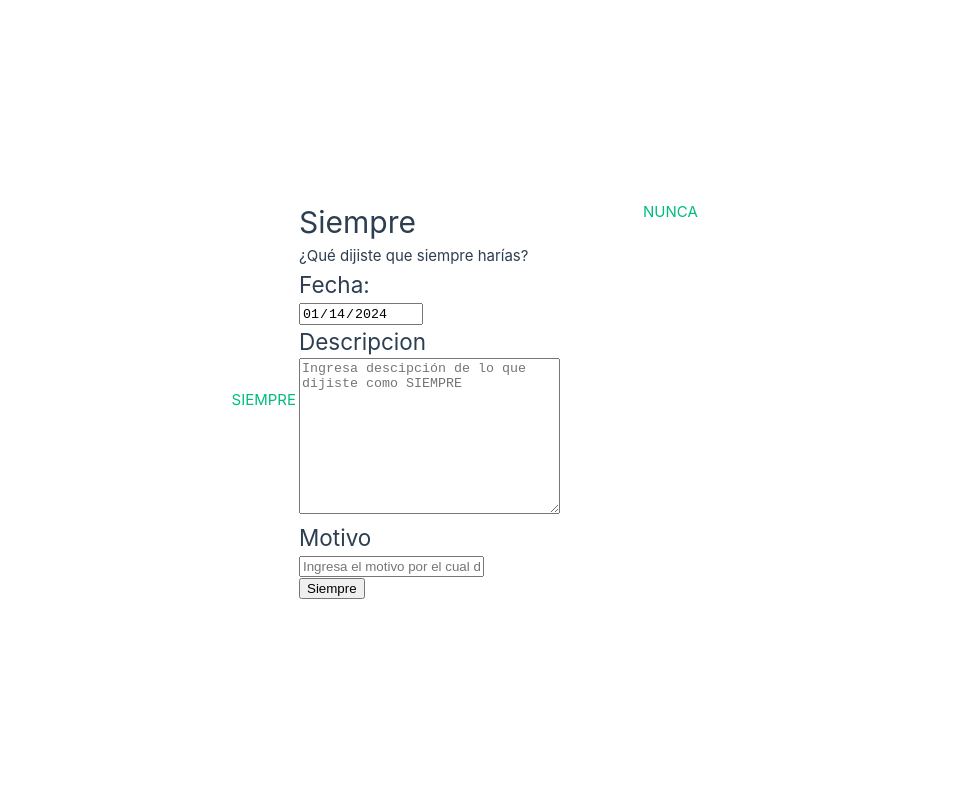
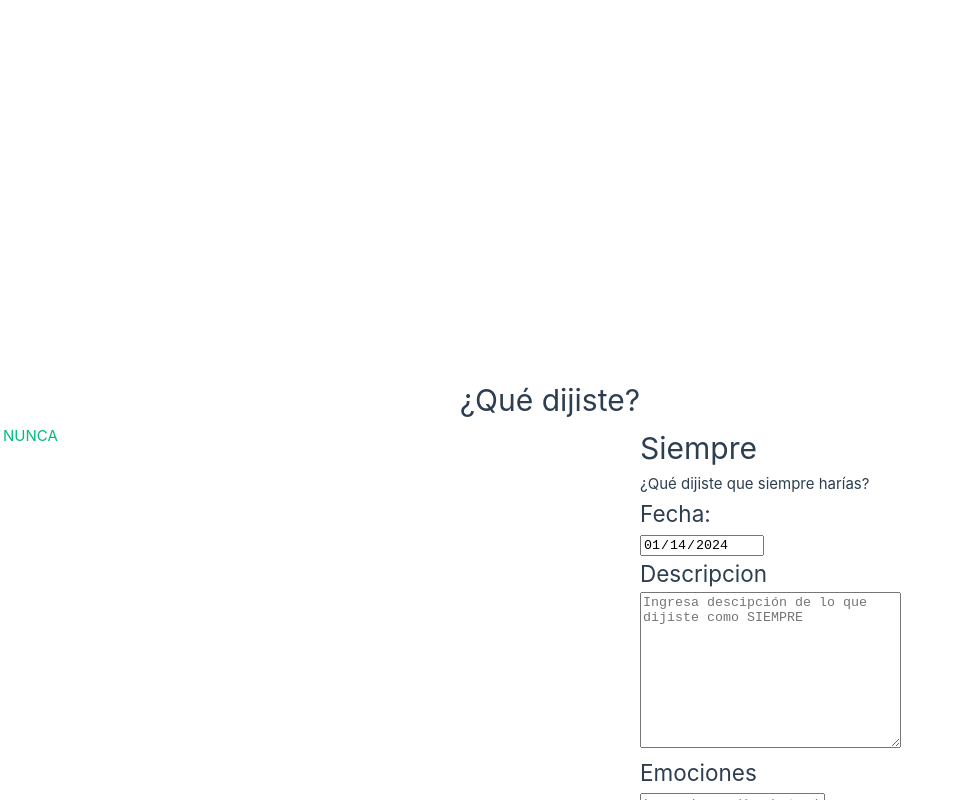
Before and after one commit to arturoZepeda/siempreNunca, a Vue app: page / in a window 1280 px wide. Both pictures are taken after a click on the link "SIEMPRE". Shown: the whole page, without its empty margins (0-960 px from the left). Built offline with nearby package versions, Linux system fonts and the light colour scheme.

Commit message:
agrego optimizaciones para mostrar/ocultar

```diff
--- a/src/App.vue
+++ b/src/App.vue
@@ -2,6 +2,12 @@
 import { defineProps, watch, reactive } from 'vue';
 import Nunca from './components/Nunca.vue';
 import Siempre from './components/Siempre.vue';
+
+
+const ver = reactive({
+  mostrarSiempre: false,
+  mostrarNunca: false
+});
 
 const verSiempre = reactive({
   mostrar: false
@@ -11,30 +17,41 @@ const verNunca = reactive({
 });
 
 const mostrarSiempre = () => {
-  verSiempre.mostrar = true;
+  ver.mostrarSiempre = true;
 };
 const mostrarNunca = () => {
-  verNunca.mostrar = true;
+  ver.mostrarNunca = true;
 };
 const ocultarSiempre = () => {
-  verSiempre.mostrar = false;
+  ver.mostrarSiempre = false;
 };
 const ocultarNunca = () => {
-  verNunca.mostrar = false;
+  ver.mostrarNunca = false;
 };
 
 </script>
 
 <template>
+  <!--   <header>
 
-  <header>
-   <a @click="mostrarSiempre" >SIEMPRE</a>
-    <Siempre v-if="verSiempre.mostrar"/>
-  </header>
+  </header> -->
 
   <main>
-   <a @click="mostrarNunca">NUNCA</a>
-    <Nunca v-if="verNunca.mostrar"/>
+    <h1>¿Qué dijiste?</h1>
+    <div class="split left">
+      <div class="centered">
+        <a @click="mostrarSiempre" v-if="!ver.mostrarSiempre">SIEMPRE</a>
+        <Siempre v-if="ver.mostrarSiempre" />
+        <a @click="ocultarSiempre" v-if="ver.mostrarSiempre">Ocultar Siempre</a>
+      </div>
+    </div>
+    <div class="split right">
+      <div class="centered">
+        <a @click="mostrarNunca" v-if="!ver.mostrarNunca">NUNCA</a>
+        <Nunca v-if="ver.mostrarNunca" />
+        <a @click="ocultarNunca" v-if="ver.mostrarNunca">Ocultar Nunca</a>
+      </div>
+    </div>
   </main>
 </template>
 
@@ -65,4 +82,27 @@ header {
     flex-wrap: wrap;
   }
 }
+
+.split {
+  height: 100%;
+  width: 50%;
+  position: fixed;
+  /* position: fixed;
+  z-index: 1;
+  top: 0;
+  overflow-x: hidden;
+  padding-top: 20px; */
+}
+/* Control the left side */
+.left {
+  left: 50%;
+  align-self: self-end;
+  /*background-color: #111;*/
+}
+
+/* Control the right side */
+.right {
+  right: 50%;
+  /*background-color: red;*/
+}
 </style>
--- a/src/components/Nunca.vue
+++ b/src/components/Nunca.vue
@@ -5,15 +5,16 @@ const fechaActual = new Date().toISOString().slice(0, 10);
   <div>
     <h1>NUNCA</h1>
     <p>¿Qué dijiste que nunca harías?</p>
-    <form @submit.prevent="submit" >
+    <form @submit.prevent="submit">
       <h2><label for="fecha">Fecha:</label></h2>
       <input type="date" id="fecha" readonly :value="fechaActual">
       <br>
       <h2><label for="descripcion">Descripcion</label></h2>
-        <textarea name="descripcion" id="descripcion" cols="30" rows="10" placeholder="Ingresa descipción de lo que dijiste como NUNCa"></textarea>
+      <textarea name="descripcion" id="descripcion" cols="30" rows="10"
+        placeholder="Ingresa descipción de lo que dijiste como NUNCA"></textarea>
       <br>
-    <h2><label for="motivo">Motivo</label></h2>
-        <input type="text" id="motivo" placeholder="Ingresa el motivo por el cual dijiste NUNCA">
+      <h2><label for="emocion">Emociones</label></h2>
+      <input type="text" id="emocion" placeholder="Ingresa la emoción mientras lo decias.">
       <br>
       <button type="submit">NUNCA</button>
     </form>
--- a/src/components/Siempre.vue
+++ b/src/components/Siempre.vue
@@ -12,8 +12,8 @@ const fechaActual = new Date().toISOString().slice(0, 10);
     <h2><label for="descripcion">Descripcion</label></h2>
         <textarea name="descripcion" id="descripcion" cols="30" rows="10" placeholder="Ingresa descipción de lo que dijiste como SIEMPRE"></textarea>
         <br>
-    <h2><label for="motivo">Motivo</label></h2>
-        <input type="text" id="motivo" placeholder="Ingresa el motivo por el cual dijiste SIEMPRE">
+    <h2><label for="emocion">Emociones</label></h2>
+      <input type="text" id="emocion" placeholder="Ingresa la emoción mientras lo decias.">
         <br>
     <button type="submit">Siempre</button>
 </form>
```
Lines whose indentation alone changed are shown as unchanged.
